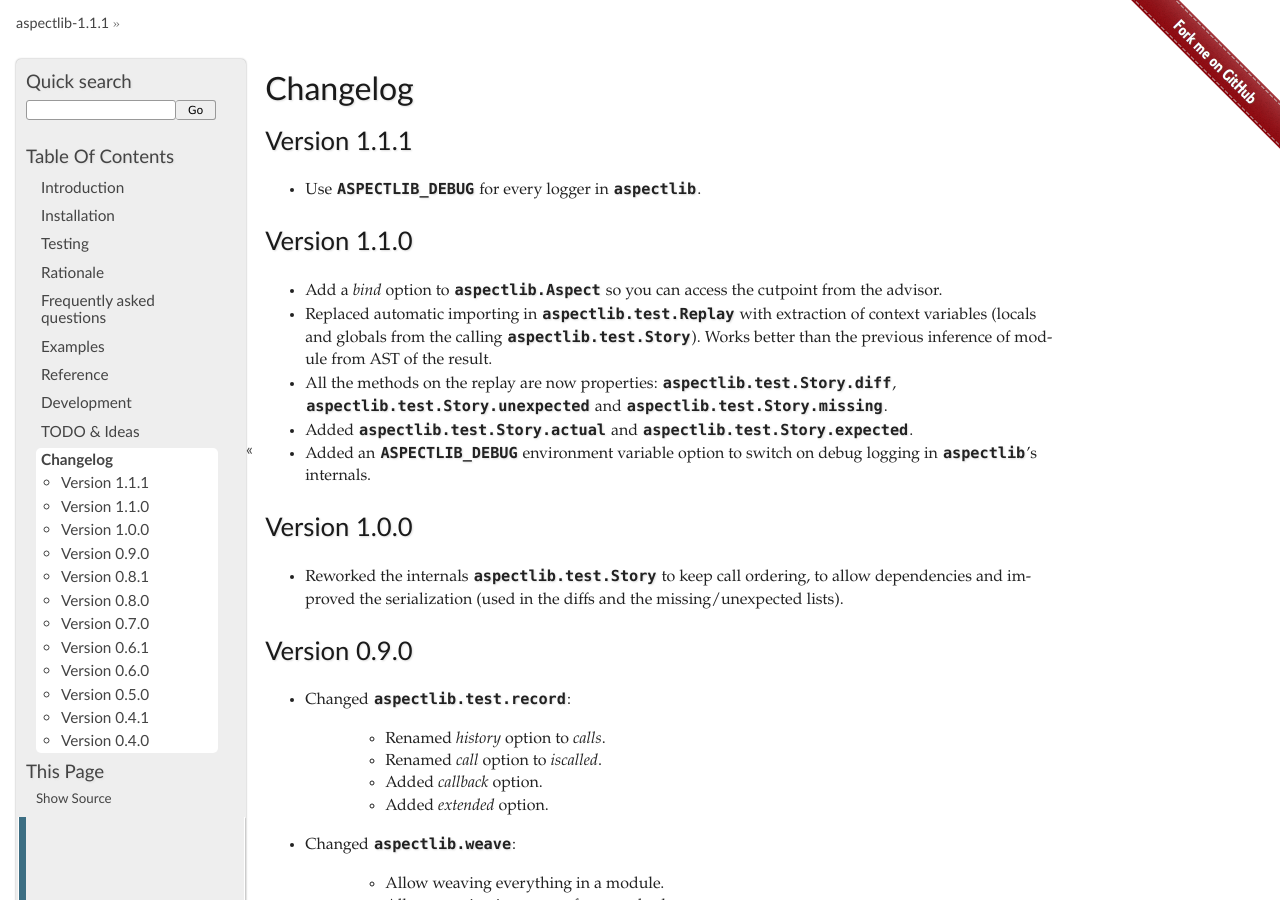
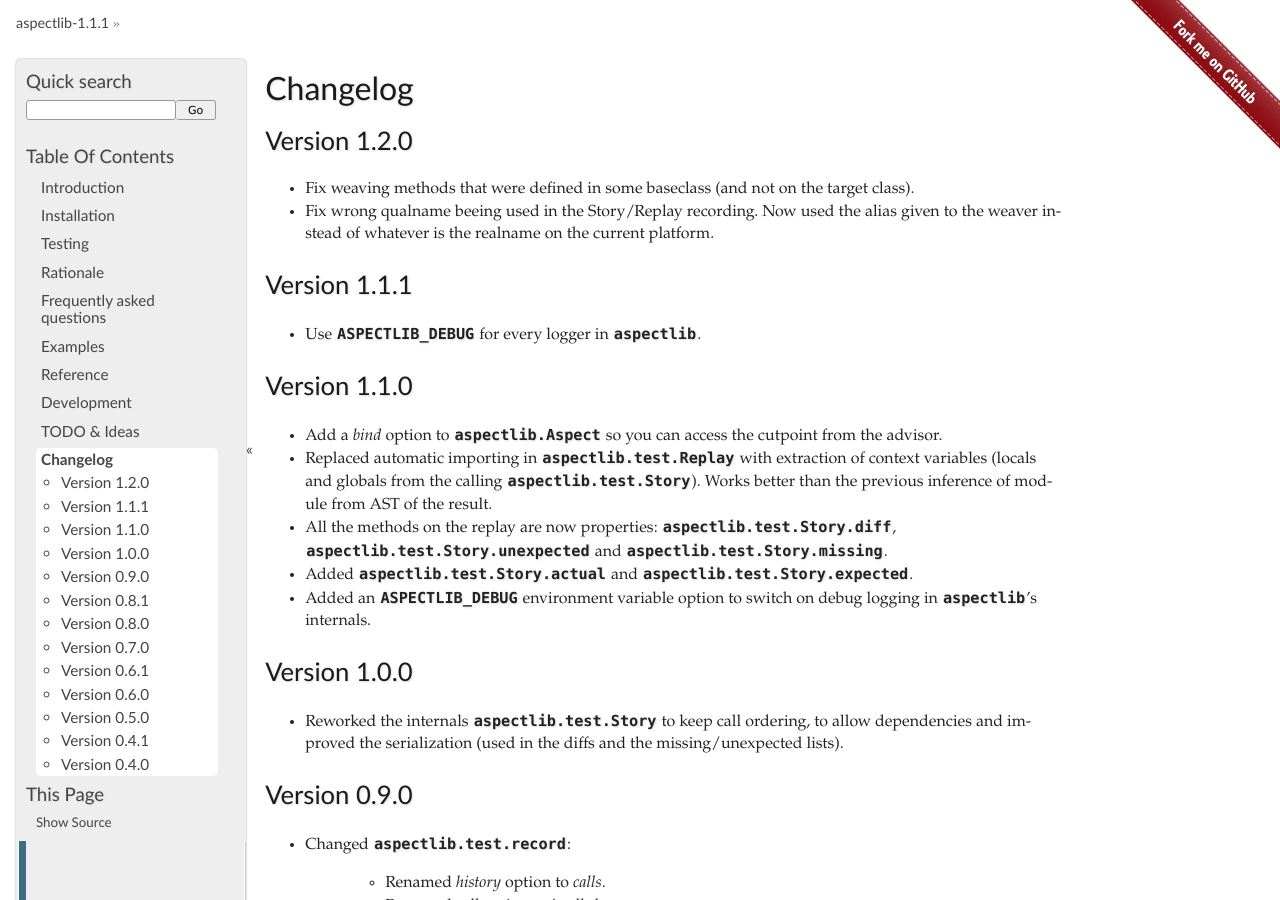
Before and after one commit to ionelmc/python-aspectlib, a Sphinx documentation site: the page built from docs/changelog.rst, in a window 1280 px wide and 900 px high. Built offline with Sphinx 7.4.7, drawn with Linux system fonts in a browser that asks for light colours.

Commit message:
Update changelog.

```diff
--- a/docs/changelog.rst
+++ b/docs/changelog.rst
@@ -1,5 +1,12 @@
 Changelog
 =========
+
+Version 1.2.0
+-------------
+
+* Fix weaving methods that were defined in some baseclass (and not on the target class).
+* Fix wrong qualname beeing used in the Story/Replay recording. Now used the alias given to the weaver instead of
+  whatever is the realname on the current platform.
 
 Version 1.1.1
 -------------
```
